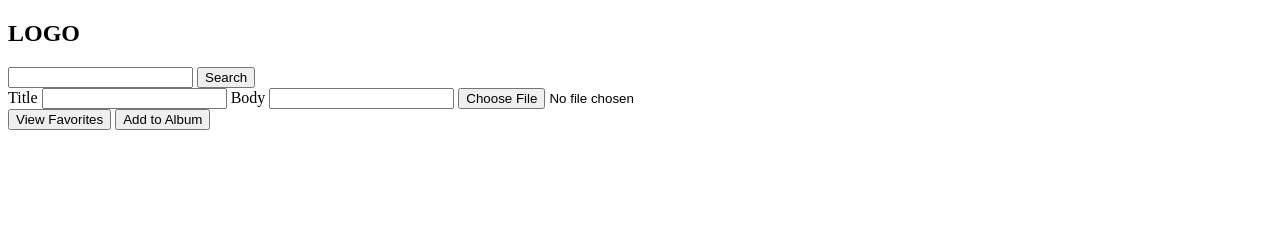
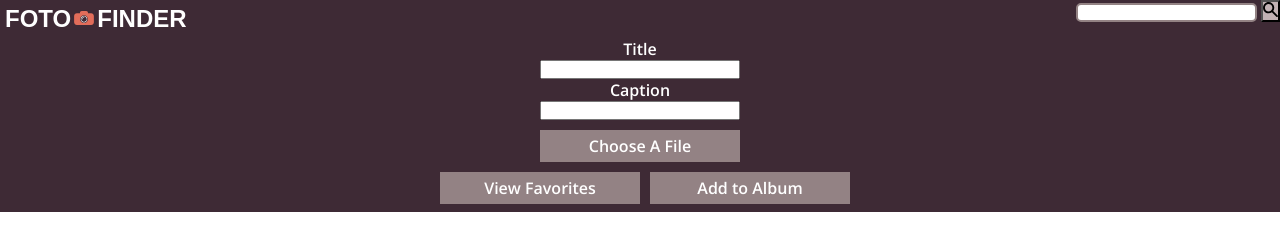
Before and after one commit to Dhanciles/foto-finder, a plain HTML site: page index.html in a window 1280 px wide. Drawn offline with nearby package versions, Linux system fonts and the light colour scheme.

Commit message:
Basic styling has been implemented

```diff
--- a/index.html
+++ b/index.html
@@ -5,24 +5,30 @@
   <meta http-equiv="X-UA-Compatible" content="IE=edge">
   <title>Foto Finder</title>
   <meta name="viewport" content="width=device-width, initial-scale=1">
+  <link href="https://fonts.googleapis.com/css?family=Open+Sans:400,600,800" rel="stylesheet">
   <link rel="stylesheet" type="text/css" media="screen" href="styles.css" />
   <script src="main.js"></script>
 </head>
 <body>
   <section class="add-search-container">
-    <div class="logo-container">
-      <h1>LOGO</h1>
+    <div class="top-container">
+      <div class="logo-container">
+        <h1>FOTO</h1>
+        <img src="assets/foto-finder-logo.svg" alt="a burgundy camera icon" class="app-logo">
+        <h1>FINDER</h1>
+      </div>
+      <div class="search-container">
+        <input type="text" class="search" name="seach">
+        <button class="search-button"><img src="assets/search-icon.svg" alt="a magnifying glass used for our search button" class="search-icon"></button>
+      </div>
     </div>
-    <div class="search-container">
-      <input type="text" class="search" name="seach">
-      <button class="search-button">Search</button>
-    </div>
-    <form>
+    <form class="add-photo-form">
       <label for="photo-title">Title</label>
       <input type="text" class="add-photo-input" id="photo-title" name="photo-title"/>
-      <label for="photo-body">Body</label>
-      <input type="text" class="add-photo-input"/>
-      <input type="file" class="upload-file-input"/>
+      <label for="photo-caption">Caption</label>
+      <input type="text" class="add-photo-input" id="photo-caption" name="photo-caption"/>
+      <input type="file" name="file" id="file"class="upload-file-input"/>
+      <label for="file">Choose A File</label>
     </form>
     <div class="buttons-container">
       <button class="view-favorites-button">View Favorites</button>
--- a/styles.css
+++ b/styles.css
@@ -0,0 +1,115 @@
+/* Universal / Reset  */
+* {
+  padding: 0;
+  margin: 0;
+  box-sizing: border-box
+}
+/* Add Photos Container */
+.add-search-container {
+  background-color: #3E2A35;
+}
+
+.top-container {
+  display: flex;
+  justify-content: space-between;
+}
+
+/* Logo Styling */
+.logo-container {
+  display: flex;
+  padding: 5px;
+}
+
+h1 {
+  font-family: 'Opens Sans', sans-serif;
+  font-weight: 800;
+  color: white;
+}
+
+.app-logo {
+  width: 20px;
+  height: 20px;
+  margin: 3px 3px 1px 3px;
+}
+
+/* Search Area */
+.search {
+  border: 2px solid #938384;
+  border-radius: 5px;
+}
+.search-button {
+  background-color: #C2B2B4;
+  margin: 0;
+}
+.search-icon {
+  width: 15px;
+  height: 15px;
+}
+
+/* Add Photos Form */
+.add-photo-form {
+  display: flex;
+  flex-direction: column;
+  align-items: center;
+}
+
+form input {
+  width: 200px;
+  min-width: 200px;
+}
+
+form label {
+  font-family: 'Open Sans', sans-serif;
+  font-size: 1rem;
+  font-weight: 600;
+  color: white;
+  text-align: left;
+}
+.upload-file-input {
+  width: 0.1px;
+	height: 0.1px;
+	opacity: 0;
+	overflow: hidden;
+	position: absolute;
+	z-index: -1;
+}
+
+.upload-file-input + label {
+  font-family: 'Open Sans', sans-serif;
+  font-size: 1rem;
+  font-weight: 600;
+  color: white;
+  cursor: pointer;
+  background-color: #938284;
+  padding: 5px;
+  margin-top: 10px;
+  width: 200px;
+  min-width: 200px;
+  text-align: center;
+}
+
+/* Buttons In Add Container */
+.buttons-container {
+  display: flex;
+  justify-content: center;
+}
+
+.buttons-container button {
+  font-family: 'Open Sans', sans-serif;
+  font-size: 1rem;
+  font-weight: 600;
+  color: white;
+  cursor: pointer;
+  background-color: #938284;
+  padding: 5px;
+  margin: 10px 0 8px 10px;
+  width: 200px;
+  min-width: 200px;
+  text-align: center;
+  border: none;
+}
+
+/* Added Photos Container  */
+main {
+  background-color: #C2B2B4;
+}
```
Also changed, not shown: assets/delete-active.svg (added), assets/delete.svg (added), assets/favorite-active.svg (added), assets/favorite.svg (added), assets/foto-finder-logo.svg (added), assets/search-icon.svg (added), 3 other files.
